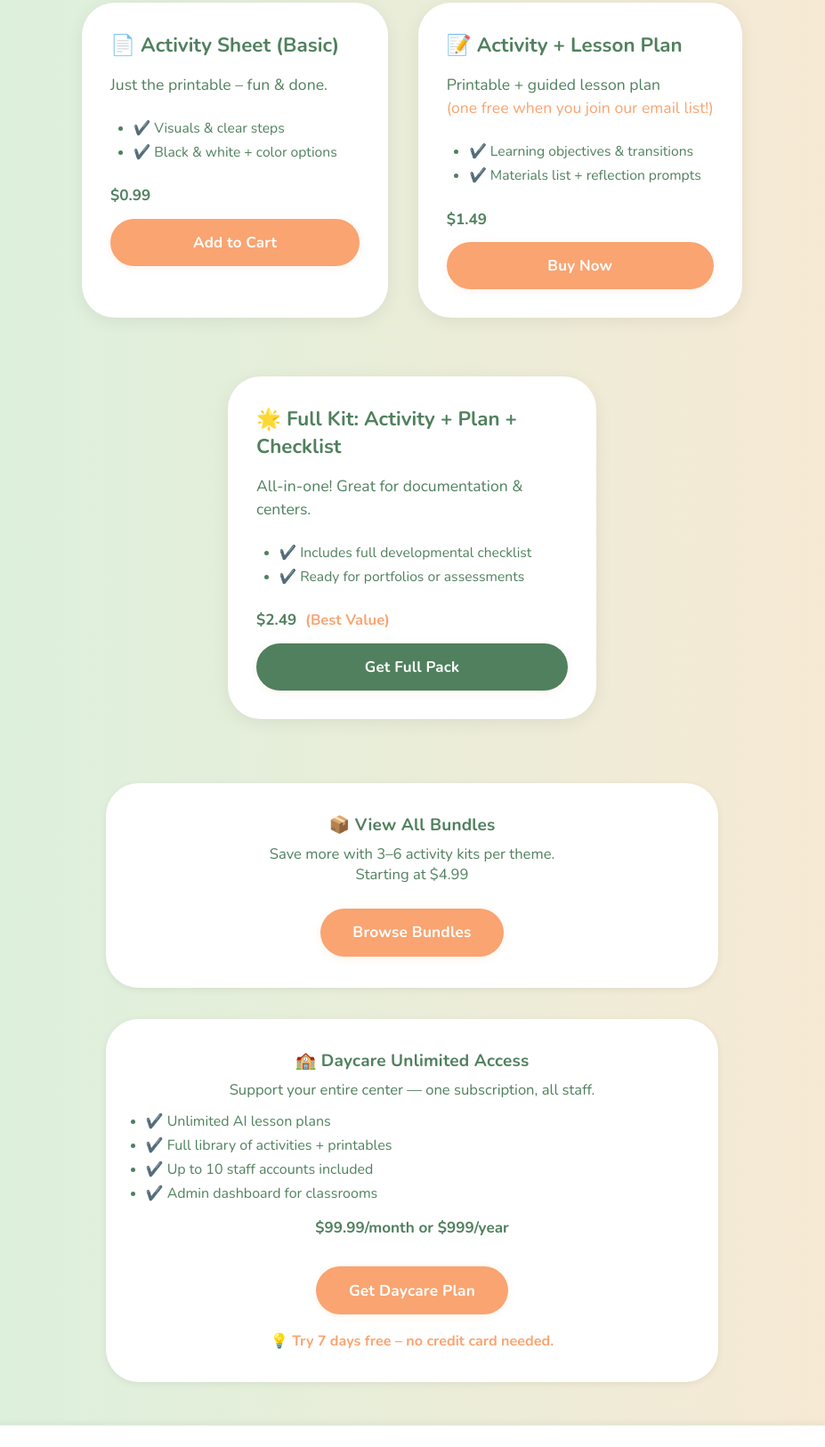
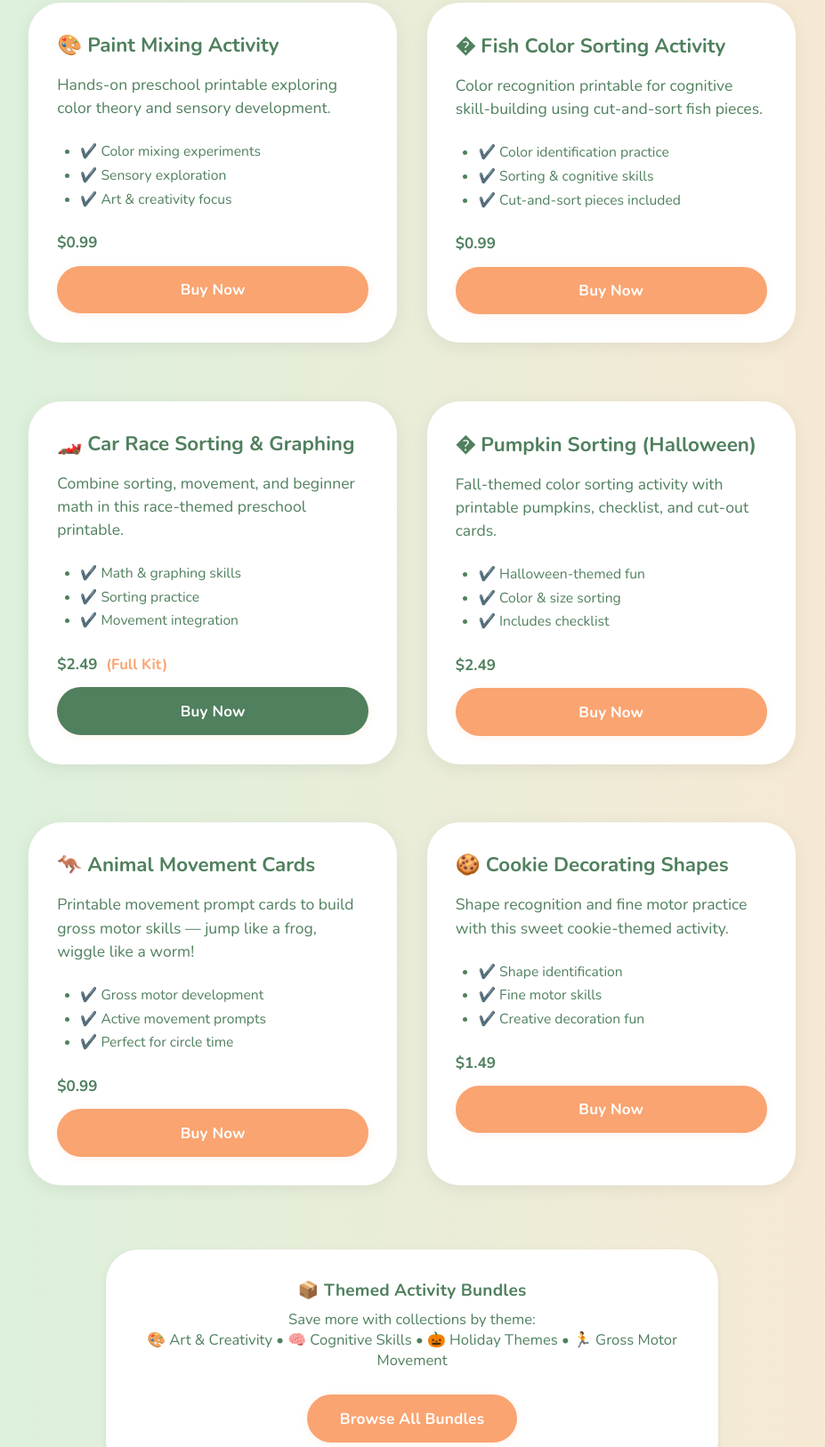
Before and after one commit to KatoKits/KatoKits, a plain HTML site: page shop.html in a window 1280 px wide. Shown: the part 872-2498 px from the top of the page at 89% size, without its empty margins (177-1104 px from the left). Drawn offline with nearby package versions, Linux system fonts and the light colour scheme.

Commit message:
Update shop page with actual product inventory and pricing

```diff
--- a/shop.html
+++ b/shop.html
@@ -382,46 +382,91 @@
   <h2 class="center" style="font-size:1.45rem; margin-bottom:0.5rem; font-weight:900; color:#50805E;">🧩 Pick What You Need</h2>
   <div class="shop-grid">
 
-    <!-- Activity Sheet (Basic) -->
+    <!-- Paint Mixing Activity -->
     <div class="shop-card">
-      <h3>📄 Activity Sheet (Basic)</h3>
-      <p>Just the printable – fun &amp; done.</p>
+      <h3>🎨 Paint Mixing Activity</h3>
+      <p>Hands-on preschool printable exploring color theory and sensory development.</p>
       <ul>
-        <li>✔️ Visuals &amp; clear steps</li>
-        <li>✔️ Black &amp; white + color options</li>
+        <li>✔️ Color mixing experiments</li>
+        <li>✔️ Sensory exploration</li>
+        <li>✔️ Art & creativity focus</li>
       </ul>
       <div class="price">$0.99</div>
-      <a href="https://buy.stripe.com/test-basic" class="btn" aria-label="Add to Cart for Activity Sheet Basic">Add to Cart</a>
+      <a href="https://buy.stripe.com/test-paint-mixing" class="btn" aria-label="Buy Paint Mixing Activity">Buy Now</a>
     </div>
-    <!-- Activity + Lesson Plan -->
+
+    <!-- Fish Color Sorting Activity -->
     <div class="shop-card">
-      <h3>📝 Activity + Lesson Plan</h3>
-      <p>Printable + guided lesson plan<br><span style="color:#F9A471;">(one free when you join our email list!)</span></p>
+      <h3>� Fish Color Sorting Activity</h3>
+      <p>Color recognition printable for cognitive skill-building using cut-and-sort fish pieces.</p>
       <ul>
-        <li>✔️ Learning objectives &amp; transitions</li>
-        <li>✔️ Materials list + reflection prompts</li>
+        <li>✔️ Color identification practice</li>
+        <li>✔️ Sorting & cognitive skills</li>
+        <li>✔️ Cut-and-sort pieces included</li>
+      </ul>
+      <div class="price">$0.99</div>
+      <a href="https://buy.stripe.com/test-fish-sorting" class="btn" aria-label="Buy Fish Color Sorting">Buy Now</a>
+    </div>
+
+    <!-- Car Race Sorting & Graphing -->
+    <div class="shop-card">
+      <h3>🏎️ Car Race Sorting & Graphing</h3>
+      <p>Combine sorting, movement, and beginner math in this race-themed preschool printable.</p>
+      <ul>
+        <li>✔️ Math & graphing skills</li>
+        <li>✔️ Sorting practice</li>
+        <li>✔️ Movement integration</li>
+      </ul>
+      <div class="price">$2.49 <span class="best">(Full Kit)</span></div>
+      <a href="https://buy.stripe.com/test-car-graphing" class="btn btn-alt" aria-label="Buy Car Race Activity">Buy Now</a>
+    </div>
+
+    <!-- Pumpkin Sorting Halloween -->
+    <div class="shop-card">
+      <h3>� Pumpkin Sorting (Halloween)</h3>
+      <p>Fall-themed color sorting activity with printable pumpkins, checklist, and cut-out cards.</p>
+      <ul>
+        <li>✔️ Halloween-themed fun</li>
+        <li>✔️ Color & size sorting</li>
+        <li>✔️ Includes checklist</li>
+      </ul>
+      <div class="price">$2.49</div>
+      <a href="https://buy.stripe.com/test-pumpkin-sort" class="btn" aria-label="Buy Pumpkin Sorting">Buy Now</a>
+    </div>
+
+    <!-- Animal Movement Cards -->
+    <div class="shop-card">
+      <h3>🦘 Animal Movement Cards</h3>
+      <p>Printable movement prompt cards to build gross motor skills — jump like a frog, wiggle like a worm!</p>
+      <ul>
+        <li>✔️ Gross motor development</li>
+        <li>✔️ Active movement prompts</li>
+        <li>✔️ Perfect for circle time</li>
+      </ul>
+      <div class="price">$0.99</div>
+      <a href="https://buy.stripe.com/test-animal-movement" class="btn" aria-label="Buy Animal Movement Cards">Buy Now</a>
+    </div>
+
+    <!-- Cookie Decorating Shapes -->
+    <div class="shop-card">
+      <h3>🍪 Cookie Decorating Shapes</h3>
+      <p>Shape recognition and fine motor practice with this sweet cookie-themed activity.</p>
+      <ul>
+        <li>✔️ Shape identification</li>
+        <li>✔️ Fine motor skills</li>
+        <li>✔️ Creative decoration fun</li>
       </ul>
       <div class="price">$1.49</div>
-      <a href="https://buy.stripe.com/test-plan" class="btn" aria-label="Buy Now for Activity Plus Lesson Plan">Buy Now</a>
+      <a href="https://buy.stripe.com/test-cookie-shapes" class="btn" aria-label="Buy Cookie Shapes Activity">Buy Now</a>
     </div>
-    <!-- Full Kit -->
-    <div class="shop-card">
-      <h3>🌟 Full Kit: Activity + Plan + Checklist</h3>
-      <p>All-in-one! Great for documentation &amp; centers.</p>
-      <ul>
-        <li>✔️ Includes full developmental checklist</li>
-        <li>✔️ Ready for portfolios or assessments</li>
-      </ul>
-      <div class="price">$2.49 <span class="best">(Best Value)</span></div>
-      <a href="https://buy.stripe.com/test-fullkit" class="btn btn-alt" aria-label="Get Full Pack">Get Full Pack</a>
-    </div>
+
   </div>
 </section>
 
 <section class="bundle-section">
-  <h3>📦 View All Bundles</h3>
-  <p>Save more with 3–6 activity kits per theme.<br>Starting at $4.99</p>
-  <a href="lesson-plans.html" class="btn" aria-label="Browse Bundles">Browse Bundles</a>
+  <h3>📦 Themed Activity Bundles</h3>
+  <p>Save more with collections by theme:<br>🎨 Art & Creativity • 🧠 Cognitive Skills • 🎃 Holiday Themes • 🏃 Gross Motor Movement</p>
+  <a href="lesson-plans.html" class="btn" aria-label="Browse All Bundles">Browse All Bundles</a>
 </section>
 
 <section class="daycare-section">
```
